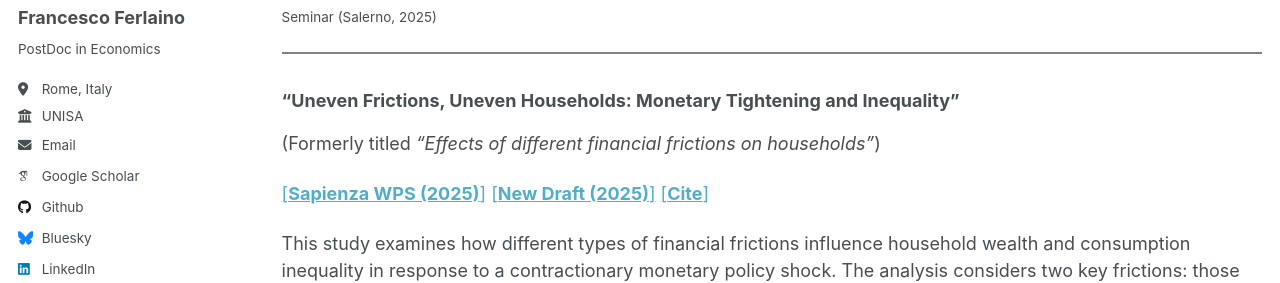
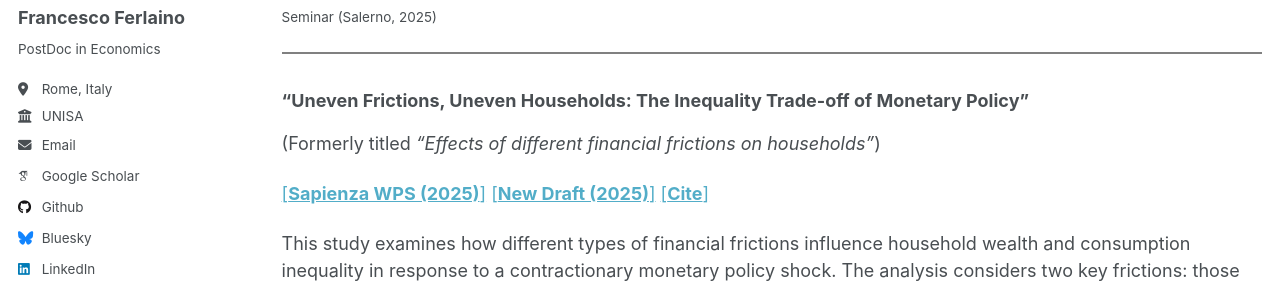
Before and after one commit to fraferla/fraferla.github.io, a Jekyll site: the page built from _pages/research.md, in a window 1280 px wide and 900 px high, scrolled down 457 px. Shown: the part 170-453 px from the top of the window. Built offline with Jekyll 4.4.1, drawn with Linux system fonts in a browser that asks for light colours; some web fonts are replaced.

Commit message:
update paper 2

```diff
--- a/_pages/research.md
+++ b/_pages/research.md
@@ -24,12 +24,12 @@ This study investigates the redistribution effects of a contractionary conventio
 
 
 
-### "Uneven Frictions, Uneven Households: Monetary Tightening and Inequality"
+### "Uneven Frictions, Uneven Households: The Inequality Trade-off of Monetary Policy"
 
 (Formerly titled *"Effects of different financial frictions on households"*)
 
 [[**Sapienza WPS (2025)**]](https://ideas.repec.org/p/sap/wpaper/wp263.html)
-[[**New Draft (2025)**]](http://fraferla.github.io/files/Ferlaino_2025_Uneven Frictions_Uneven Households.pdf)
+[[**New Draft (2025)**]](http://fraferla.github.io/files/Ferlaino_2025_Uneven Frictions_Uneven_Households.pdf)
 [[**Cite**]](http://fraferla.github.io/files/cite/Ferlaino_2025b.txt)
 
 This study examines how different types of financial frictions influence household wealth and consumption inequality in response to a contractionary monetary policy shock. The analysis considers two key frictions: those affecting production firms and those related to household borrowing, both incorporated into a HANK model. The results suggest that frictions in the productive sector have a stronger impact on wealth inequality, whereas frictions in household borrowing lead to greater consumption dispersion relative to the counterfactual scenario. This divergence primarily arises from dynamics around the zero-wealth threshold, particularly the behavior of the household borrowing spread.
```
Also changed, not shown: 3 other files.
